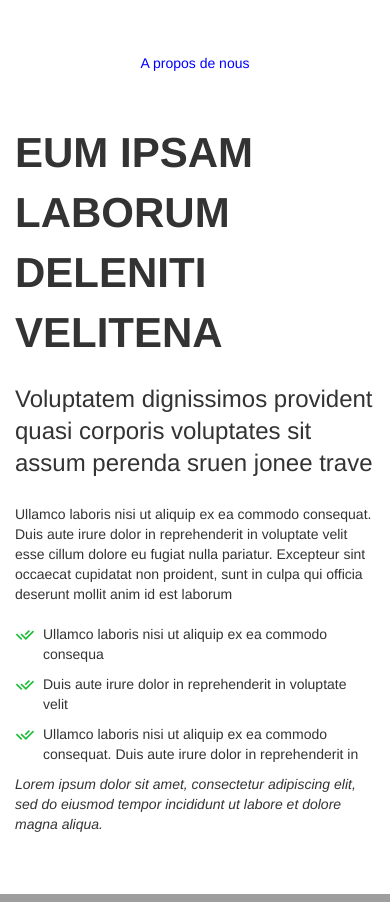
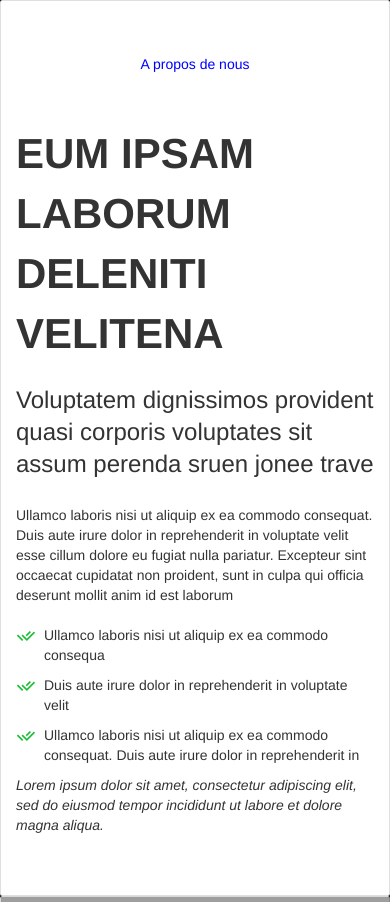
Before and after one commit to Mperonneau/Editionspulucia, a Django app: page / in a window 390 px wide. Shown: the part 844-1746 px from the top of the page. Run offline with Django 3.2, Linux system fonts and the light colour scheme; data comes from the database, SQL or seed files in the repository; some libraries are stand-ins or nearby versions; grey boxes are pictures that could not be loaded.

Commit message:
Update index.html

```diff
--- a/templates/index.html
+++ b/templates/index.html
@@ -8,6 +8,7 @@
 
 
 <style>
+
   .img-size{
     height: 450px;
   }
@@ -50,7 +51,7 @@
     and (max-device-width : 991px){
   .margin_section {
     font-family: Galada;
-    font-size: 40px;
+    font-size: 30px;
     font-style: normal;
 
 }}
@@ -72,9 +73,28 @@
   display:none;
 
 }}
+
+@media only screen
+    and (max-device-width : 768px)
+    and (max-device-width : 991px){
+  .about-us1 {
+    margin-bottom:-40px;
+    margin-top: -35px;
+    }
+  .about-us{
+    border-radius: 2px;
+    background: #fff;
+    box-shadow: 0px 10px 15px rgba(0, 0, 0, 0.3);
+    margin:1%;
+    background-color: white;
+
+  }}
+
+
+
 </style>
 
-<section id="hero">
+<section id="hero" >
 
   <div class="don">
     <a href="#!"><img src="/static/img/don.png"></a>
@@ -129,22 +149,22 @@
 
 
 
-<main id="main">
+<main id="main" style="background-color: black;">
 
   <!-- ======= About Us Section ======= -->
-  <section id="about-us" class="about-us" >
-    <div class="container" data-aos="fade-up">
+  <section id="about-us " class="about-us card ">
+    <div class="container about-us1 " data-aos="fade-up" >
 
-      <div class="section-title aos-init aos-animate" data-aos="fade-up">
+      <div class="section-title aos-init aos-animate" >
         <p  class="margin_section">A propos de nous</p>
       </div>
 
       <div class="row content">
-        <div class="col-lg-6" data-aos="fade-right">
+        <div class="col-lg-6" >
           <h2 class="head_mission">Eum ipsam laborum deleniti velitena</h2>
           <h3>Voluptatem dignissimos provident quasi corporis voluptates sit assum perenda sruen jonee trave</h3>
         </div>
-        <div class="col-lg-6 pt-4 pt-lg-0" data-aos="fade-left">
+        <div class="col-lg-6 pt-4 pt-lg-0" >
           <p>
             Ullamco laboris nisi ut aliquip ex ea commodo consequat. Duis aute irure dolor in reprehenderit in voluptate
             velit esse cillum dolore eu fugiat nulla pariatur. Excepteur sint occaecat cupidatat non proident, sunt in
@@ -166,8 +186,8 @@
   </section><!-- End About Us Section -->
 
 
-  <section id="team" class="team section-bg"  style="background-image:url(static/img/background13.jpg); background-repeat: no-repeat; background-size: cover;">
-    <div class="container" style="margin-top:-3.5%; margin-bottom: -3%;">
+  <section id="team" class="team section-bg card about-us"  style="background-image:url(static/img/background13.jpg); background-repeat: no-repeat; background-size: cover;">
+    <div class="container about-us1" style="margin-top:-3.5%; margin-bottom: -3%;">
       <div class="row">
         <div class="col-sm-12">
           <div class="section-title" >
@@ -204,8 +224,8 @@
   z-index: -1;
 }
   </style>
-  <section id="team" class="team section-bg"  style="background-image:url(static/img/background5.jpg); background-repeat: no-repeat; background-size: cover;">
-    <div class="container" style="margin-top:-3%">
+  <section id="team" class="team section-bg card about-us"  style="background-image:url(static/img/background5.jpg); background-repeat: no-repeat; background-size: cover;">
+    <div class="container about-us1 " style="margin-top:-3%">
       <div class="row">
         <div class="col-sm-12">
           <div class="section-title " >
@@ -270,8 +290,8 @@
 
 
   <!-- ======= Services Section ======= -->
-  <section id="more-services" class="more-services"  style="background-image:url(static/img/background4.jpg); background-repeat: no-repeat; background-size: cover;">
-    <div class="container">
+  <section id="more-services" class="more-services card about-us"  style="background-image:url(static/img/background4.jpg); background-repeat: no-repeat; background-size: cover;">
+    <div class="container ">
       <div class="col-sm-12">
         <div class="section-title " >
           <p class="margin_section">Nos recents evènements</p>
@@ -300,8 +320,8 @@
 
   <!-- ======= Portfolio Section ======= -->
 
-  <section id="team" class="team section-bg"  style="background-image:url(static/img/background2.jpg); background-repeat: no-repeat; background-size: cover;">
-    <div class="container">
+  <section id="team" class="team section-bg card about-us"  style="background-image:url(static/img/background2.jpg); background-repeat: no-repeat; background-size: cover;">
+    <div class="container about-us1 ">
 
       <div class="section-title " >
         <p class="margin_section">Notre Equipe</p>
@@ -387,8 +407,8 @@
   </section>
 
   <!-- ======= Our Clients Section ======= -->
-  <section id="clients" class="clients" style="background-color: whitesmoke;">
-    <div class="container" data-aos="fade-up">
+  <section id="clients" class="clients card about-us" style="background-color: whitesmoke;">
+    <div class="container about-us1 " data-aos="fade-up">
 
       <div class="section-title aos-init aos-animate" data-aos="fade-up">
         <p class="margin_section">Nos Partenaires</p>
```
